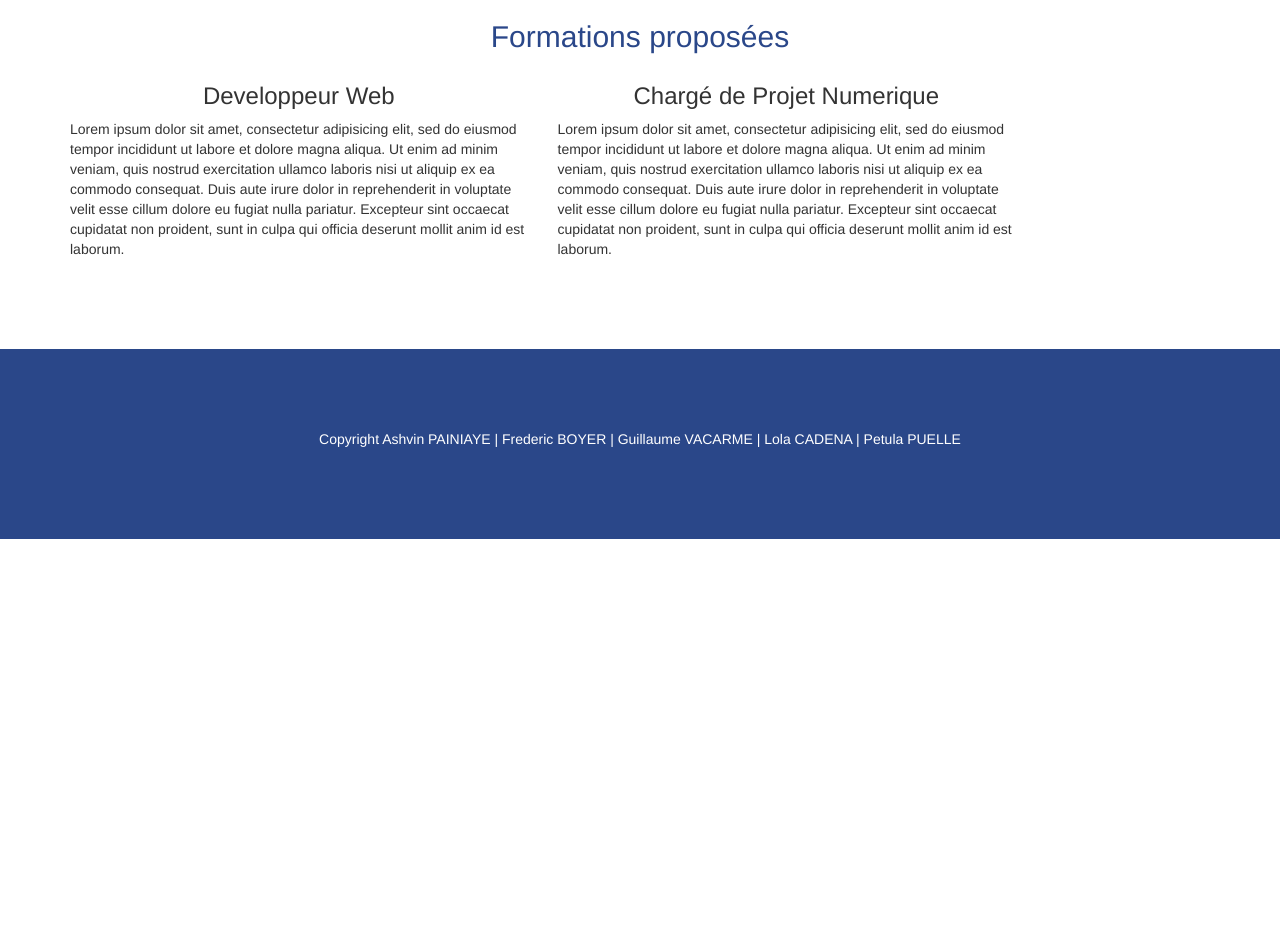
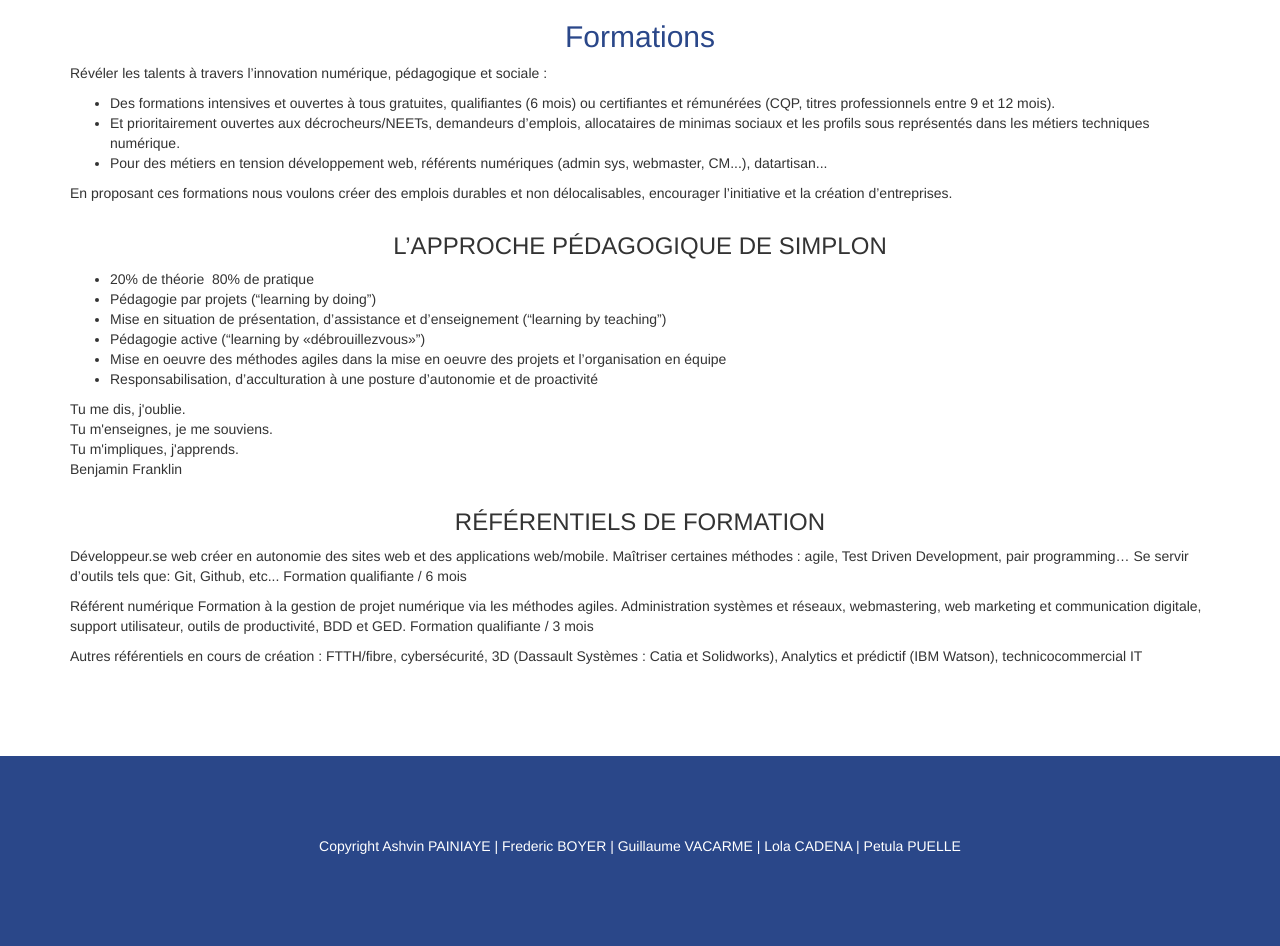
Before and after one commit to AshvinPainiaye/Plateforme-Simplon-Reunion, a PHP site: page /pages/formation.html in a window 1280 px wide. Shown: the part 80-1026 px from the top of the page. Before the commit the page ends 619 px from the top, so only its background shows below. Run offline with PHP 8.4, Linux system fonts and the light colour scheme; style sheets or scripts are compiled from the project's sources.

Commit message:
formation

```diff
--- a/pages/formation.html
+++ b/pages/formation.html
@@ -61,19 +61,73 @@
     <section id="formation" class="espace-bloc">
         <div class="container">
             <div class="row">
-                <h2>Formations proposées</h2>
-                <article class="col-offser-md-1 col-md-5">
-                  <h3>Developpeur Web</h3>
+                <h2>Formations</h2>
+                <article class="col-md-12">
                   <p>
-                    Lorem ipsum dolor sit amet, consectetur adipisicing elit, sed do eiusmod tempor incididunt ut labore et dolore magna aliqua. Ut enim ad minim veniam, quis nostrud exercitation ullamco laboris nisi ut aliquip ex ea commodo consequat. Duis aute irure dolor in reprehenderit in voluptate velit esse cillum dolore eu fugiat nulla pariatur. Excepteur sint occaecat cupidatat non proident, sunt in culpa qui officia deserunt mollit anim id est laborum.
+                    Révéler les talents à travers l’innovation numérique, pédagogique et sociale :
+                    <ul>
+                      <li>Des formations intensives et ouvertes à tous gratuites, qualifiantes (6 mois) ou
+                        certifiantes et rémunérées (CQP, titres professionnels entre 9 et 12 mois).
+                      </li>
+                      <li>Et prioritairement ouvertes aux décrocheurs/NEETs, demandeurs d’emplois,
+                        allocataires de minimas sociaux et les profils sous­ représentés dans les métiers
+                        techniques numérique.
+                      </li>
+                      <li>Pour des métiers en tension développement web, référents numériques (admin sys,
+                        webmaster, CM...), datartisan...
+                      </li>
+                    </ul>
+                    En proposant ces formations nous voulons créer des emplois durables et non
+                    délocalisables, encourager l’initiative et la création d’entreprises.
                   </p>
                 </article>
-                <article class="col-md-5">
-                  <h3>Chargé de Projet Numerique</h3>
+
+                <article class="col-md-12">
+                  <h3>L’APPROCHE PÉDAGOGIQUE DE SIMPLON</h3>
                   <p>
-                    Lorem ipsum dolor sit amet, consectetur adipisicing elit, sed do eiusmod tempor incididunt ut labore et dolore magna aliqua. Ut enim ad minim veniam, quis nostrud exercitation ullamco laboris nisi ut aliquip ex ea commodo consequat. Duis aute irure dolor in reprehenderit in voluptate velit esse cillum dolore eu fugiat nulla pariatur. Excepteur sint occaecat cupidatat non proident, sunt in culpa qui officia deserunt mollit anim id est laborum.
+                    <ul>
+                      <li>20% de théorie ­ 80% de pratique</li>
+                      <li>Pédagogie par projets (“learning by doing”)</li>
+                      <li>Mise en situation de présentation, d’assistance et d’enseignement (“learning by
+                        teaching”)
+                      </li>
+                      <li>Pédagogie active (“learning by «débrouillez­vous»”)</li>
+                      <li>Mise en oeuvre des méthodes agiles dans la mise en oeuvre des projets et
+                        l’organisation en équipe
+                      </li>
+                      <li>Responsabilisation, d’acculturation à une posture d’autonomie et de proactivité</li>
+                    </ul>
+                  </p>
+                  <p>
+                    Tu me dis, j'oublie.<br />
+                    Tu m'enseignes, je me souviens.<br />
+                    Tu m'impliques, j'apprends.<br />
+                    Benjamin Franklin
                   </p>
                 </article>
+
+                <article class="col-md-12">
+                  <h3>RÉFÉRENTIELS DE FORMATION</h3>
+                  <p>
+                    Développeur.se web
+                    créer en autonomie des sites web et des applications web/mobile.
+                    Maîtriser certaines méthodes : agile, Test Driven Development, pair programming… Se
+                    servir d’outils tels que: Git, Github, etc...
+                    Formation qualifiante / 6 mois
+                  </p>
+                  <p>
+                    Référent numérique
+                    Formation à la gestion de projet numérique via les méthodes agiles. Administration
+                    systèmes et réseaux, webmastering, web marketing et communication digitale, support
+                    utilisateur, outils de productivité, BDD et GED.
+                    Formation qualifiante / 3 mois
+                  </p>
+                  <p>
+                    Autres référentiels en cours de création : FTTH/fibre, cybersécurité, 3D (Dassault
+                    Systèmes : Catia et Solidworks), Analytics et prédictif (IBM Watson), technico­commercial IT
+                  </p>
+                </article>
+
             </div>
         </div>
     </section>
--- a/scss/main.scss
+++ b/scss/main.scss
@@ -128,6 +128,9 @@ body {
         h3 {
             text-align: center;
         }
+        p{
+
+        }
     }
 }
 
```
Also changed, not shown: 1 other file.
